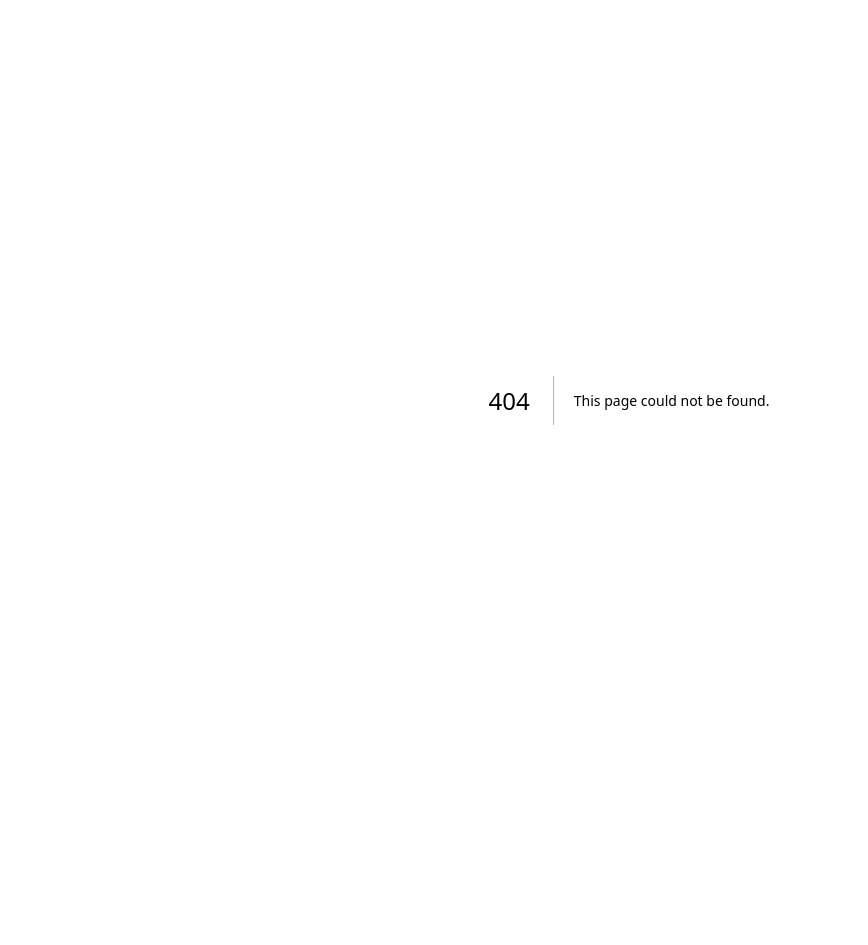
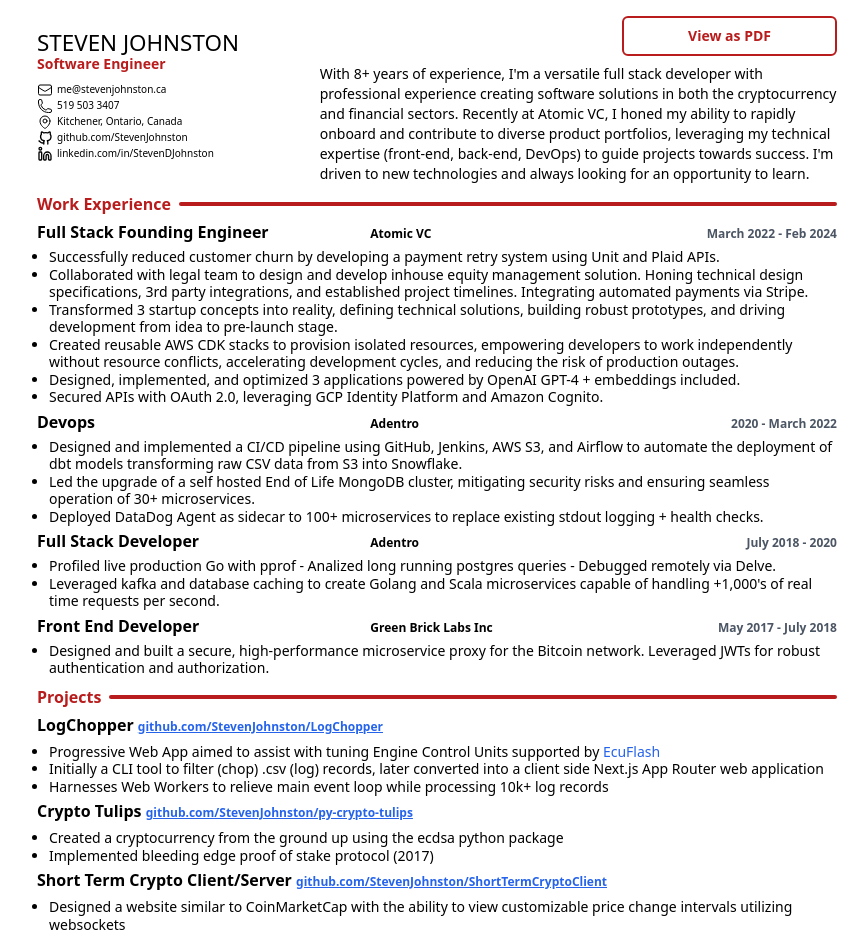
Before and after one commit to StevenJohnston/Resume, a Next.js app in the folder web/: page /wealthsimple in a window 1280 px wide. Before the commit this address had no page. Shown: the top 945 px of the page, without its empty margins (11-879 px from the left). Before the commit the page ends 800 px from the top, so only its background shows below. Built offline with nearby package versions, Linux system fonts and the light colour scheme.

Commit message:
Adds wealthsimple crypto

```diff
--- /dev/null
+++ b/web/app/(personalized)/wealthsimple/components/WealthsimpleAbout.tsx
@@ -0,0 +1,19 @@
+import About from "@/app/_components/About"
+
+interface WealthsimpleAboutProps {
+  title: string
+  isPdf: boolean
+}
+
+export default function WealthsimpleAbout({ title, isPdf }: WealthsimpleAboutProps) {
+  return (
+    <About
+      title={title}
+      isPdf={isPdf}
+    >
+      <p>
+        With 8+ years of experience, I'm a versatile full stack developer with professional experience creating software solutions in both the cryptocurrency and financial sectors. Recently at Atomic VC, I honed my ability to rapidly onboard and contribute to diverse product portfolios, leveraging my technical expertise (front-end, back-end, DevOps) to guide projects towards success. I'm driven to new technologies and always looking for an opportunity to learn.
+      </p>
+    </About>
+  )
+}
--- /dev/null
+++ b/web/app/(personalized)/wealthsimple/components/WealthsimpleProjects.tsx
@@ -0,0 +1,49 @@
+import Project from "@/app/_components/Project"
+
+interface WealthsimpleProjectsProps {
+  isPdf?: boolean
+}
+export default function WealthsimpleProjects({ isPdf }: WealthsimpleProjectsProps) {
+  const listClasses = isPdf ? 'text-[10px]' : 'text-sm pl-3'
+
+  return (
+    <>
+      <Project
+        title="LogChopper"
+        link="https://github.com/StevenJohnston/LogChopper"
+        tight={isPdf}
+      >
+        <div className={`${listClasses}`}>
+          <ul className="list-disc leading-tight">
+            <li>Progressive Web App aimed to assist with tuning Engine Control Units supported by <a className="text-blue-600 hover:text-blue-800" href="https://www.tactrix.com/index.php?option=com_content&view=category&layout=blog&id=36&Itemid=57">EcuFlash</a></li>
+            <li>Initially a CLI tool to filter (chop) .csv (log) records, later converted into a client side Next.js App Router web application</li>
+            <li>Harnesses Web Workers to relieve main event loop while processing 10k+ log records</li>
+          </ul>
+        </div>
+      </Project>
+      <Project
+        title="Crypto Tulips"
+        link="https://github.com/StevenJohnston/py-crypto-tulips"
+        tight={isPdf}
+      >
+        <div className={`${listClasses}`}>
+          <ul className="list-disc leading-tight">
+            <li>Created a cryptocurrency from the ground up using the ecdsa python package</li>
+            <li>Implemented bleeding edge proof of stake protocol (2017)</li>
+          </ul>
+        </div>
+      </Project >
+      <Project
+        title="Short Term Crypto Client/Server"
+        link="https://github.com/StevenJohnston/ShortTermCryptoClient"
+        tight={isPdf}
+      >
+        <div className={`${listClasses}`}>
+          <ul className="list-disc leading-tight">
+            <li>Designed a website similar to CoinMarketCap with the ability to view customizable price change intervals utilizing websockets</li>
+          </ul>
+        </div>
+      </Project >
+    </>
+  )
+}
--- /dev/null
+++ b/web/app/(personalized)/wealthsimple/components/WealthsimpleResume.tsx
@@ -0,0 +1,21 @@
+import WealthsimpleAbout from "@/app/(personalized)/wealthsimple/components/WealthsimpleAbout";
+import WealthsimpleTechnologies from "@/app/(personalized)/wealthsimple/components/WealthsimpleTechnologies";
+import WealthsimpleWorkExperience from "@/app/(personalized)/wealthsimple/components/WealthsimpleWorkExperience";
+import DefaultEducation from "@/app/(personalized)/components/DefaultEducation";
+import Resume from "@/app/_components/Resume";
+import { ResumePageProps } from "@/app/_lib/resume-pdf";
+import WealthsimpleProjects from "@/app/(personalized)/wealthsimple/components/WealthsimpleProjects";
+
+export default function WealthsimpleResume({ isPdf }: ResumePageProps) {
+  return (
+    <Resume
+      isPdf={isPdf}
+      tight={isPdf}
+      about={<WealthsimpleAbout title={"Software Engineer"} isPdf={isPdf} />}
+      workExperience={<WealthsimpleWorkExperience isPdf={isPdf} />}
+      projects={<WealthsimpleProjects isPdf={isPdf} />}
+      eduction={<DefaultEducation />}
+      technologies={<WealthsimpleTechnologies />}
+    />
+  );
+}
--- /dev/null
+++ b/web/app/(personalized)/wealthsimple/components/WealthsimpleTechnologies.tsx
@@ -0,0 +1,20 @@
+import Technology from "@/app/_components/Technology";
+
+export default function WealthsimpleTechnologies() {
+  return (
+    <>
+      <Technology
+        title="Languages"
+        description="Typescript, Python, GoLang, SQL, Bash"
+      />
+      <Technology
+        title="Technologies"
+        description="React, Next.js, Tailwind CSS, Git, Github + Actions, CDK, Terraform, Jenkins, Docker, Datadog, Prometheus, Grafana, Kafka, GraphQL, Prisma, Webflow, LLM, GTP-4"
+      />
+      <Technology
+        title="AWS"
+        description="IAM, Route53, Lambda, RDS, Dynamodb, SQS, Elasticseach, S3, CloudWatch, SNS, SQS, CloudFormation"
+      />
+    </>
+  )
+}
--- /dev/null
+++ b/web/app/(personalized)/wealthsimple/components/WealthsimpleWorkExperience.tsx
@@ -0,0 +1,73 @@
+import WorkExperience from "@/app/_components/WorkExperience"
+
+interface WealthsimpleWorkExperienceProps {
+  isPdf?: boolean
+}
+export default function WealthsimpleWorkExperience({ isPdf }: WealthsimpleWorkExperienceProps) {
+  const listClasses = isPdf ? 'text-[10px]' : 'text-sm pl-3'
+
+  return (
+    <>
+      <WorkExperience
+        title="Full Stack Founding Engineer"
+        employer="Atomic VC"
+        fromDate="March 2022"
+        toDate="Feb 2024"
+        tight={isPdf}
+      >
+        <div className={`${listClasses}`}>
+          <ul className="list-disc leading-tight">
+            <li>Successfully reduced customer churn by developing a payment retry system using Unit and Plaid APIs.</li>
+            <li>Collaborated with legal team to design and develop inhouse equity management solution. Honing technical design  specifications, 3rd party integrations, and established project timelines. Integrating automated payments via Stripe.</li>
+            <li>Transformed 3 startup concepts into reality, defining technical solutions, building robust prototypes, and driving development from idea to pre-launch stage.</li>
+            <li>Created reusable AWS CDK stacks to provision isolated resources, empowering developers to work independently without resource conflicts, accelerating development cycles, and reducing the risk of production outages.</li>
+            <li>Designed, implemented, and optimized 3 applications powered by OpenAI GPT-4 + embeddings included.</li>
+            <li>Secured APIs with OAuth 2.0, leveraging GCP Identity Platform and Amazon Cognito.</li>
+          </ul>
+        </div>
+      </WorkExperience>
+      <WorkExperience
+        title="Devops"
+        employer="Adentro"
+        fromDate="2020"
+        toDate="March 2022"
+        tight={isPdf}
+      >
+        <div className={`${listClasses}`}>
+          <ul className="list-disc leading-tight">
+            <li>Designed and implemented a CI/CD pipeline using GitHub, Jenkins, AWS S3, and Airflow to automate the deployment of dbt models transforming raw CSV data from S3 into Snowflake.</li>
+            <li>Led the upgrade of a self hosted End of Life MongoDB cluster, mitigating security risks and ensuring seamless operation of 30+ microservices.</li>
+            <li>Deployed DataDog Agent as sidecar to 100+ microservices to replace existing stdout logging + health checks.</li>
+          </ul>
+        </div>
+      </WorkExperience >
+      <WorkExperience
+        title="Full Stack Developer"
+        employer="Adentro"
+        fromDate="July 2018"
+        toDate="2020"
+        tight={isPdf}
+      >
+        <div className={`${listClasses}`}>
+          <ul className="list-disc leading-tight">
+            <li>Profiled live production Go with pprof - Analized long running postgres queries - Debugged remotely via Delve.</li>
+            <li>Leveraged kafka and database caching to create Golang and Scala microservices capable of handling +1,000's of real time requests per second.</li>
+          </ul>
+        </div>
+      </WorkExperience >
+      <WorkExperience
+        title="Front End Developer"
+        employer="Green Brick Labs Inc"
+        fromDate="May 2017"
+        toDate="July 2018"
+        tight={isPdf}
+      >
+        <div className={`${listClasses}`}>
+          <ul className="list-disc leading-tight">
+            <li>Designed and built a secure, high-performance microservice proxy for the Bitcoin network. Leveraged JWTs for robust authentication and authorization.</li>
+          </ul>
+        </div>
+      </WorkExperience >
+    </>
+  )
+}
--- /dev/null
+++ b/web/app/(personalized)/wealthsimple/page.tsx
@@ -0,0 +1,7 @@
+import WealthsimpleResume from "@/app/(personalized)/wealthsimple/components/WealthsimpleResume";
+
+export default function () {
+  return (
+    <WealthsimpleResume isPdf={false} />
+  );
+}
--- /dev/null
+++ b/web/app/_components/Project.tsx
@@ -0,0 +1,36 @@
+interface Project {
+  title: string,
+  link: string,
+  tight?: boolean,
+  children: React.ReactNode
+}
+
+export default function Project({
+  title,
+  link,
+  tight,
+  children
+}: Project) {
+  return (
+    <div className={`${tight ? 'mb-1' : 'mb-2'}`}>
+      <div className={`flex flex-col sm:flex-row sm:justify-between ${tight ? 'mb-1' : 'mb-2'} sm:items-end`}>
+        <div className="text-base font-bold leading-none inline">
+          <span>
+            {title}
+          </span>
+          &nbsp;
+          {
+            link && <a href={link} className="underline text-blue-600 hover:text-blue-800 text-xs">{link.split('https://')[1]}</a>
+          }
+        </div>
+      </div>
+      {
+        children && (
+          <div>
+            {children}
+          </div>
+        )
+      }
+    </div >
+  )
+}
--- a/web/app/_components/Resume.tsx
+++ b/web/app/_components/Resume.tsx
@@ -12,12 +12,13 @@
   projects?: React.ReactNode
 
   isPdf?: boolean
+  tight?: boolean
 }
 
-function renderWorkExperience(workExperience: React.ReactNode) {
+function renderWorkExperience(workExperience: React.ReactNode, tight: boolean = false) {
   return (
     <div>
-      <div className="flex flex-row mb-2">
+      <div className={`flex flex-row ${tight ? 'mb-1' : 'mb-2'} `}>
         <div className="text-base font-bold text-red-700 mr-2">
           Work Experience
         </div>
@@ -31,10 +32,10 @@
   )
 }
 
-function renderEduction(eduction: React.ReactNode) {
+function renderEduction(eduction: React.ReactNode, tight: boolean = false) {
   return (
     <div>
-      <div className="flex flex-row mb-2">
+      <div className={`flex flex-row ${tight ? 'mb-1' : 'mb-2'}`}>
         <div className="text-base font-bold text-red-700 mr-2">
           Education
         </div>
@@ -48,11 +49,11 @@
   )
 }
 
-function renderTechnologies(technologies: React.ReactNode) {
+function renderTechnologies(technologies: React.ReactNode, tight: boolean = false) {
   return (
 
     <div>
-      <div className="flex flex-row mb-2">
+      <div className={`flex flex-row ${tight ? 'mb-1' : 'mb-2'}`}>
         <div className="text-base font-bold text-red-700 mr-2">
           Languages and Technologies
         </div>
@@ -66,11 +67,10 @@
   )
 }
 
-function renderProjects(projects: React.ReactNode) {
+function renderProjects(projects: React.ReactNode, tight: boolean = false) {
   return (
-
     <div>
-      <div className="flex flex-row mb-2">
+      <div className={`flex flex-row ${tight ? 'mb-1' : 'mb-2'}`}>
         <div className="text-base font-bold text-red-700 mr-2">
           Projects
         </div>
@@ -85,16 +85,16 @@
 }
 
 
-export default function Resume({ about, workExperience, eduction, technologies, projects, isPdf }: ResumeProps) {
+export default function Resume({ about, workExperience, eduction, technologies, projects, tight, isPdf }: ResumeProps) {
   return (
     <div className="px-4 sm:px-12 py-8 sm:max-w-4xl">
       <div className="mb-2 flex flex-col sm:flex-row">
         {about}
       </div>
-      {workExperience && renderWorkExperience(workExperience)}
-      {projects && renderProjects(projects)}
-      {eduction && renderEduction(eduction)}
-      {technologies && renderTechnologies(technologies)}
+      {workExperience && renderWorkExperience(workExperience, tight)}
+      {projects && renderProjects(projects, tight)}
+      {eduction && renderEduction(eduction, tight)}
+      {technologies && renderTechnologies(technologies, tight)}
       {
         !isPdf
         && <ResumeDownload
--- a/web/app/_components/WorkExperience.tsx
+++ b/web/app/_components/WorkExperience.tsx
@@ -5,6 +5,7 @@
   employer: string,
   fromDate: string,
   toDate?: string,
+  tight?: boolean,
   children: React.ReactNode
 }
 
@@ -13,11 +14,12 @@
   employer,
   fromDate,
   toDate,
+  tight,
   children
 }: WorkExperience) {
   return (
-    <div className="mb-2">
-      <div className="flex flex-col sm:flex-row sm:justify-between mb-2 sm:items-end">
+    <div className={`${tight ? 'mb-1' : 'mb-2'}`}>
+      <div className={`flex flex-col sm:flex-row sm:justify-between ${tight ? 'mb-1' : 'mb-2'} sm:items-end`}>
         <div className="text-base font-bold sm:w-5/12 leading-none">{title}</div>
         <div className="text-xs font-bold sm:w-3/12 leading-none">{employer}</div>
         <div className="text-xs text-gray-600 font-bold sm:w-4/12 flex flex-row sm:justify-end leading-none">{durationString(fromDate, toDate)}</div>
--- a/web/app/api/pdf/[[...role]]/route.tsx
+++ b/web/app/api/pdf/[[...role]]/route.tsx
@@ -4,12 +4,14 @@
 
 import ToastResume from '@/app/(personalized)/toast/components/ToastResume'
 import CoinbaseResume from '@/app/(personalized)/coinbase/components/CoinbaseResume';
+import WealthsimpleResume from '@/app/(personalized)/wealthsimple/components/WealthsimpleResume';
 
 export type ResumePage = ({ isPdf }: { isPdf: boolean }) => JSX.Element
 
 const ROLE_PAGE_LOOKUP = {
   toast: ToastResume,
   coinbase: CoinbaseResume,
+  wealthsimple: WealthsimpleResume
 }
 
 interface RoleRequest {
```
